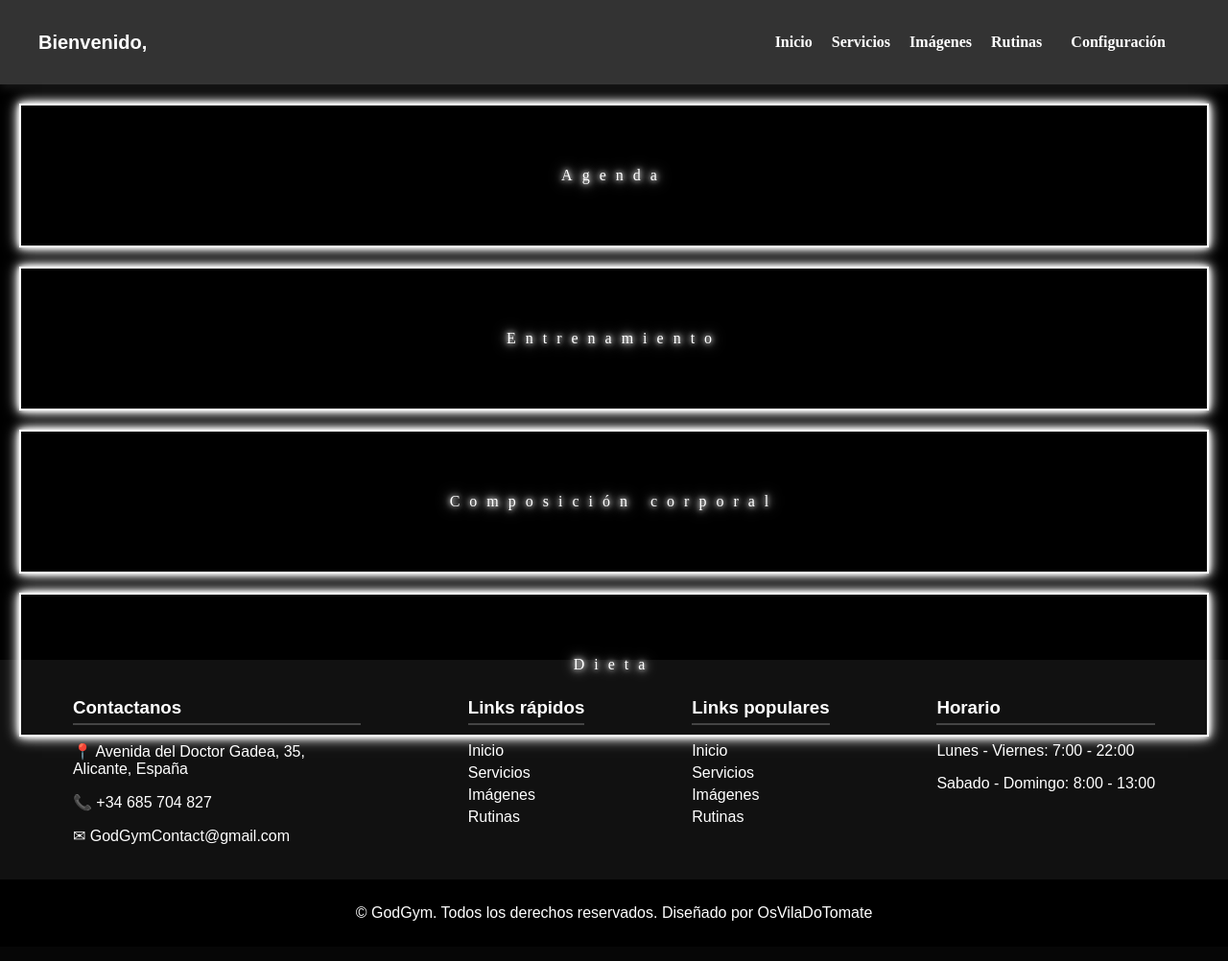
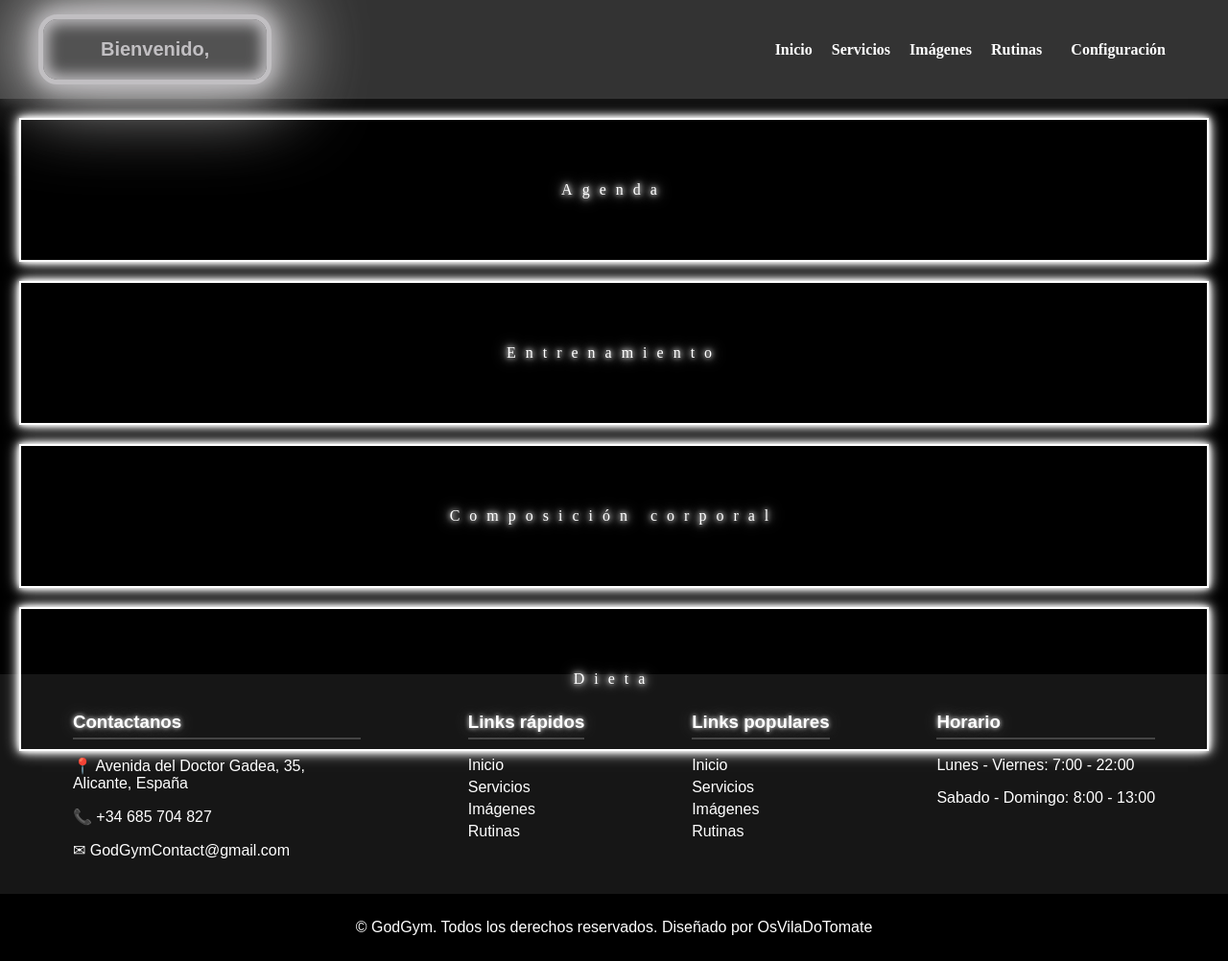
Before and after one commit to LoadingLio/TFG, a PHP site: page /EspUsuario/espaciousuario.php in a window 1280 px wide. Shown: the whole page at 96% size. Before the commit the page ends 960 px from the top, so only its background shows below. Run offline with PHP 8.4, Linux system fonts and the light colour scheme; some web fonts are replaced.

Commit message:
Cambio welcome usuario

```diff
--- a/Admin/styles.css
+++ b/Admin/styles.css
@@ -127,7 +127,7 @@ body {
     margin-bottom: 20px;
     border: none;
     border-bottom: 2px solid white;
-    background: transparent;
+    background: rgba(0, 0, 0, 0.644);
     color: white;
     font-size: 16px;
     outline: none;
--- a/EspUsuario/espaciousuario.php
+++ b/EspUsuario/espaciousuario.php
@@ -93,6 +93,22 @@ if (isset($_SESSION['nombre_usuario'])) {
     padding: 15px 40px;
 }
 .navbar .welcome {
+    --glow-color: rgb(193, 191, 194);
+  --glow-spread-color: rgba(243, 242, 242, 0.78);
+  --enhanced-glow-color: rgb(214, 214, 214);
+  --btn-color: rgb(82, 82, 82);
+  border: .25em solid var(--glow-color);
+  padding: 1em 3em;
+  color: var(--glow-color);
+  font-size: 25px;
+  font-weight: bold;
+  background-color: var(--btn-color);
+  border-radius: 1em;
+  outline: none;
+  box-shadow: 0 0 1em .25em var(--glow-color),
+         0 0 4em 1em var(--glow-spread-color),
+         inset 0 0 .75em .25em var(--glow-color);
+  text-shadow: 0 0 .5em
     color: white;
     font-size: 20px;
     margin-right: auto; /* This makes the welcome text stay on the left */
@@ -137,7 +153,7 @@ if (isset($_SESSION['nombre_usuario'])) {
             justify-content: space-around;
             flex-wrap: wrap;
             padding: 20px;
-            background-color: #111;
+            background-color: #161616;
         }
         .footer-column {
             max-width: 300px;
@@ -145,6 +161,7 @@ if (isset($_SESSION['nombre_usuario'])) {
         h3 {
             border-bottom: 2px solid #444;
             padding-bottom: 5px;
+            text-shadow: 0 0 5px white, 0 0 10px black, 0 0 15px gray; /* Neon text effect */
         }
         ul {
             list-style: none;
```
